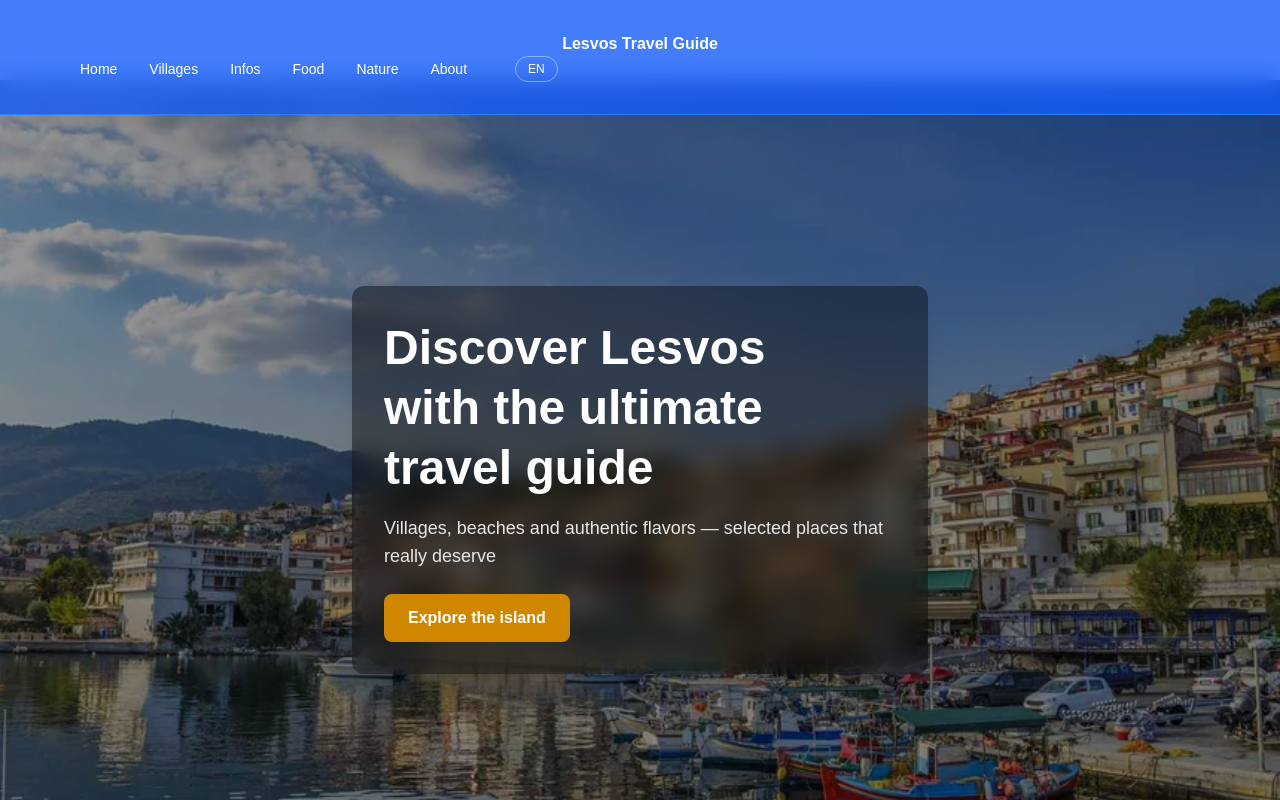
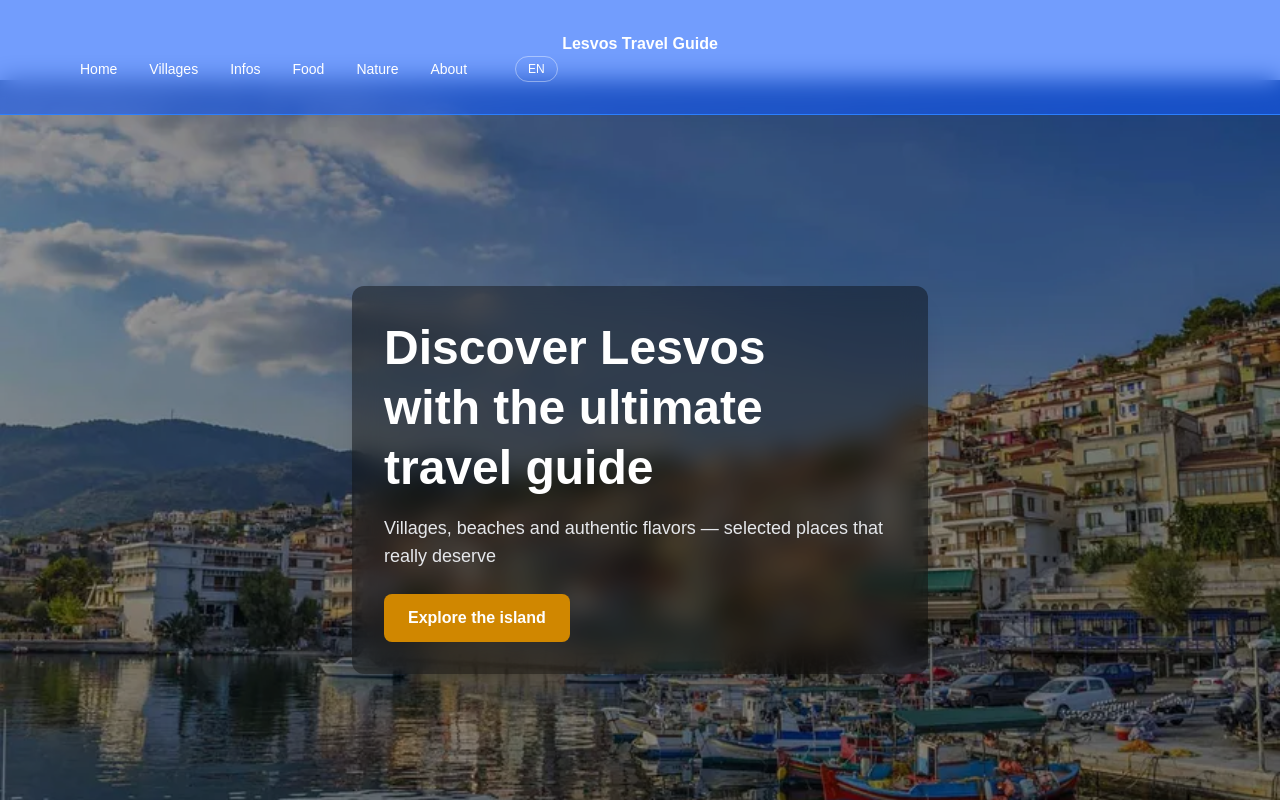
Before and after one commit to amamouridis06/lesvos-travel-guide, a Next.js app: page / in a window 1280 px wide. Shown: the top 800 px of the page. Built offline with nearby package versions, Linux system fonts and the light colour scheme.

Commit message:
Update NavBar.tsx

```diff
--- a/components/NavBar.tsx
+++ b/components/NavBar.tsx
@@ -16,7 +16,7 @@ export default function NavBar() {
     isEnglish ? pathname.replace("/en", "") || "/" : `/en${pathname}`;
 
   return (
-    <nav className="fixed top-0 left-0 w-full z-50 bg-blue-600/80 backdrop-blur-md border-b border-blue-500">
+    <nav className="fixed top-0 left-0 w-full z-50 bg-blue-600/60 backdrop-blur-md border-b border-blue-500">
       <div className="max-w-6xl mx-auto px-4 py-8 text-center text-white">
 
         {/* Logo */}
```
